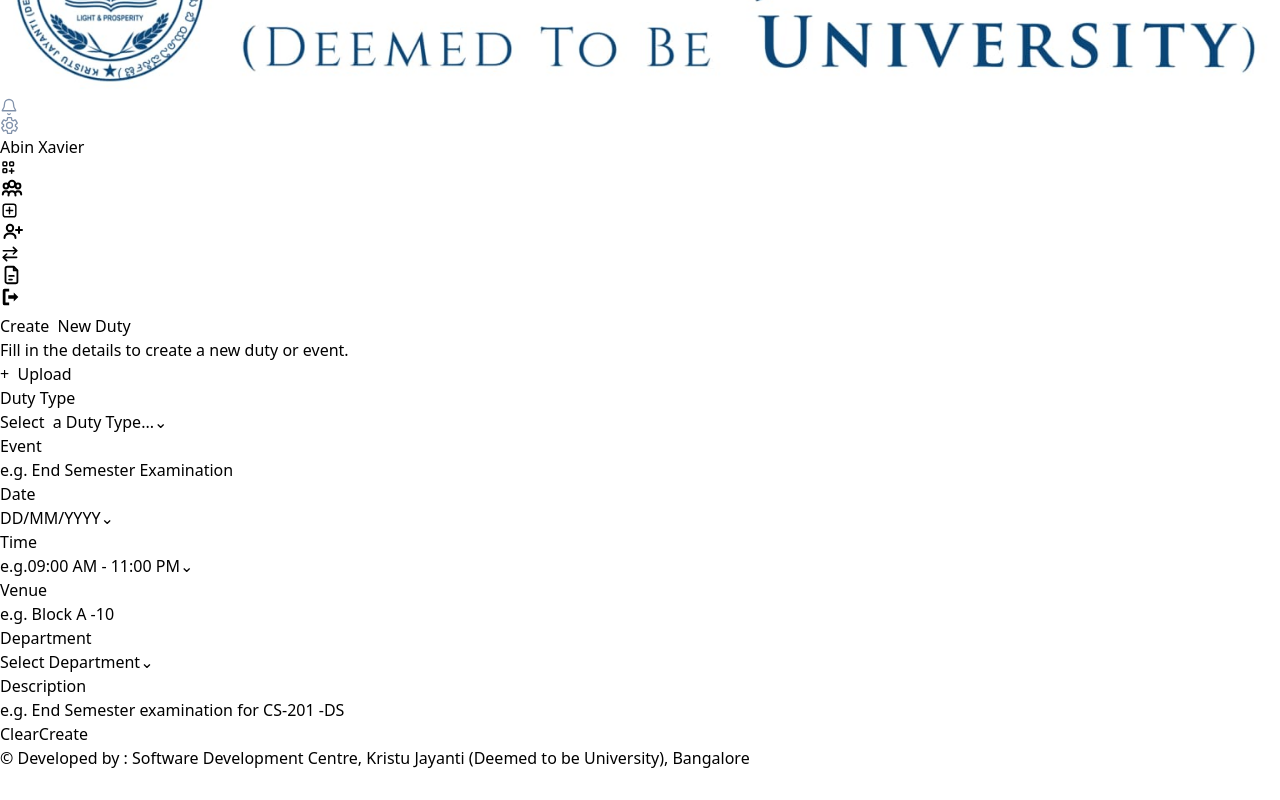
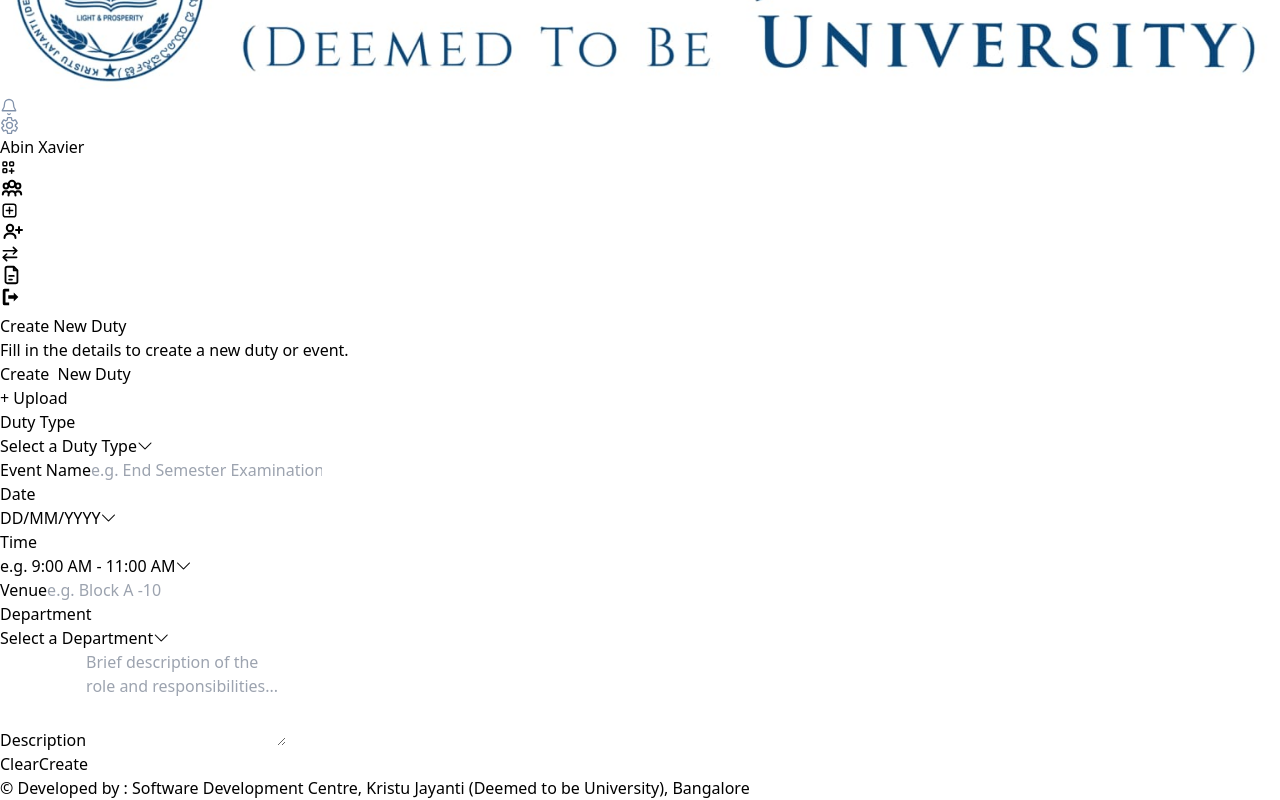
Before and after one commit to krithikavchristy-collab/duty_allotment, an Angular app in the folder Duty-Allotment-Frontend/: page /create-duty in a window 1280 px wide. Shown: the part 596-1396 px from the top of the page. Before the commit the page ends 1366 px from the top, so only its background shows below. Built offline with nearby package versions, Linux system fonts and the light colour scheme.

Commit message:
updated create duty

```diff
--- a/Duty-Allotment-Frontend/src/app/pages/create-duty/create-duty.component.html
+++ b/Duty-Allotment-Frontend/src/app/pages/create-duty/create-duty.component.html
@@ -1,89 +1,101 @@
-<section class="min-h-full bg-[#fafafd] px-[42px] pt-[32px]">
+<section class="min-h-full bg-[#fafafd] px-10 pt-6">
 
-  <div class="flex justify-between items-start pr-[190px]">
-    <div>
-      <h1 class="text-[42px] font-bold text-[#202020] leading-none">
-        Create&nbsp; New Duty
-      </h1>
+  <!-- Breadcrumb / page label -->
+  <p class="text-[13px] font-semibold text-gray-800 mb-0.5">Create New Duty</p>
+  <p class="text-[12px] text-gray-400 mb-4">Fill in the details to create a new duty or event.</p>
 
-      <p class="text-[21px] text-gray-400 mt-[22px]">
-        Fill in the details to create a new duty or event.
-      </p>
-    </div>
+  <!-- Card -->
+  <div class="bg-white border border-gray-200 rounded-xl p-6 w-full max-w-[720px]">
 
-    <button class="mt-[42px] w-[122px] h-[48px] bg-blue-600 text-white rounded-[10px] text-[18px] shadow-lg">
-      +&nbsp; Upload
+    <!-- Card Header -->
+    <div class="flex items-center justify-between mb-6">
+      <h2 class="text-[16px] font-semibold text-gray-800">Create &nbsp;New Duty</h2>
+      <button class="bg-blue-600 hover:bg-blue-700 text-white text-[13px] font-medium px-4 py-2 rounded-md shadow-sm">
+        + Upload
       </button>
     </div>
 
-  <div class="mt-[22px] grid grid-cols-2 gap-x-[180px] gap-y-[32px] w-[1010px] ml-[25px]">
+    <!-- Form Grid -->
+    <div class="grid grid-cols-2 gap-x-6 gap-y-4">
 
+      <!-- Duty Type -->
       <div>
-      <label class="block text-[22px] font-medium mb-[4px]">Duty Type</label>
-      <div class="w-[370px] h-[54px] border border-gray-300 rounded-[9px] bg-white flex items-center justify-between px-[16px]">
-        <span class="text-[20px] text-gray-400">Select&nbsp; a Duty Type...</span>
-        <span class="text-[34px] text-gray-500 leading-none">⌄</span>
+        <label class="block text-[13px] font-medium text-gray-700 mb-1">Duty Type</label>
+        <div class="flex items-center justify-between border border-gray-300 rounded-md px-3 h-[36px] bg-white cursor-pointer">
+          <span class="text-[13px] text-gray-400">Select a Duty Type</span>
+          <i class="bi bi-chevron-down text-gray-400 text-[12px]"></i>
         </div>
       </div>
 
+      <!-- Event Name -->
       <div>
-      <label class="block text-[22px] font-medium mb-[2px]">Event</label>
-      <div class="w-[360px] h-[23px] border border-gray-300 rounded-[12px] bg-white flex items-center px-[16px]">
-        <span class="text-[19px] text-gray-400">e.g. End Semester Examination</span>
+        <label class="block text-[13px] font-medium text-gray-700 mb-1">Event Name</label>
+        <input
+          type="text"
+          placeholder="e.g. End Semester Examination"
+          class="w-full border border-gray-300 rounded-md px-3 h-[36px] text-[13px] text-gray-700 placeholder:text-gray-400 bg-white outline-none focus:border-blue-400"
+        />
+      </div>
+
+      <!-- Date -->
+      <div>
+        <label class="block text-[13px] font-medium text-gray-700 mb-1">Date</label>
+        <div class="flex items-center justify-between border border-gray-300 rounded-md px-3 h-[36px] bg-white cursor-pointer">
+          <span class="text-[13px] text-gray-400">DD/MM/YYYY</span>
+          <i class="bi bi-chevron-down text-gray-400 text-[12px]"></i>
         </div>
       </div>
 
+      <!-- Time -->
       <div>
-      <label class="block text-[22px] font-medium mb-[7px]">Date</label>
-      <div class="w-[373px] h-[64px] border border-gray-300 rounded-[10px] bg-white flex items-center justify-between px-[16px]">
-        <span class="text-[22px] text-gray-400">DD/MM/YYYY</span>
-        <span class="text-[34px] text-gray-500 leading-none">⌄</span>
+        <label class="block text-[13px] font-medium text-gray-700 mb-1">Time</label>
+        <div class="flex items-center justify-between border border-gray-300 rounded-md px-3 h-[36px] bg-white cursor-pointer">
+          <span class="text-[13px] text-gray-400">e.g. 9:00 AM - 11:00 AM</span>
+          <i class="bi bi-chevron-down text-gray-400 text-[12px]"></i>
         </div>
       </div>
 
+      <!-- Venue -->
       <div>
-      <label class="block text-[22px] font-medium mb-[7px]">Time</label>
-      <div class="w-[350px] h-[58px] border border-gray-300 rounded-[10px] bg-white flex items-center justify-between px-[16px]">
-        <span class="text-[20px] text-gray-400">e.g.09:00 AM - 11:00 PM</span>
-        <span class="text-[34px] text-gray-500 leading-none">⌄</span>
-      </div>
+        <label class="block text-[13px] font-medium text-gray-700 mb-1">Venue</label>
+        <input
+          type="text"
+          placeholder="e.g. Block A -10"
+          class="w-full border border-gray-300 rounded-md px-3 h-[36px] text-[13px] text-gray-700 placeholder:text-gray-400 bg-white outline-none focus:border-blue-400"
+        />
       </div>
 
+      <!-- Department -->
       <div>
-      <label class="block text-[22px] font-medium mb-[7px]">Venue</label>
-      <div class="w-[382px] h-[37px] border border-gray-300 rounded-[9px] bg-white flex items-center px-[16px]">
-        <span class="text-[19px] text-gray-400">e.g. Block A -10</span>
-      </div>
-    </div>
-
-    <div>
-      <label class="block text-[22px] font-medium mb-[7px]">Department</label>
-      <div class="w-[360px] h-[54px] border border-gray-300 rounded-[10px] bg-white flex items-center justify-between px-[16px]">
-        <span class="text-[20px] text-gray-400">Select Department</span>
-        <span class="text-[34px] text-gray-500 leading-none">⌄</span>
+        <label class="block text-[13px] font-medium text-gray-700 mb-1">Department</label>
+        <div class="flex items-center justify-between border border-gray-300 rounded-md px-3 h-[36px] bg-white cursor-pointer">
+          <span class="text-[13px] text-gray-400">Select a Department</span>
+          <i class="bi bi-chevron-down text-gray-400 text-[12px]"></i>
         </div>
       </div>
 
     </div>
 
-  <div class="mt-[32px] ml-[67px]">
-    <label class="block text-[22px] font-medium mb-[6px]">Description</label>
-
-    <div class="w-[785px] h-[34px] border border-gray-300 rounded-[9px] bg-white flex items-center px-[16px]">
-      <span class="text-[18px] text-gray-400">
-        e.g. End Semester examination for CS-201 -DS
-      </span>
-    </div>
+    <!-- Description — full width -->
+    <div class="mt-4">
+      <label class="block text-[13px] font-medium text-gray-700 mb-1">Description</label>
+      <textarea
+        rows="4"
+        placeholder="Brief description of the role and responsibilities..."
+        class="w-full border border-gray-300 rounded-md px-3 py-2 text-[13px] text-gray-700 placeholder:text-gray-400 bg-white outline-none focus:border-blue-400 resize-none"
+      ></textarea>
     </div>
 
-  <div class="mt-[92px] flex justify-end gap-[70px] pr-[185px]">
-    <button class="w-[80px] h-[38px] bg-white border border-gray-300 rounded-[8px] text-[16px]">
+    <!-- Action Buttons -->
+    <div class="flex items-center justify-end gap-3 mt-5">
+      <button class="px-5 py-2 border border-gray-300 rounded-md text-[13px] text-gray-600 bg-white hover:bg-gray-50">
         Clear
       </button>
-
-    <button class="w-[98px] h-[38px] bg-blue-600 text-white rounded-[8px] text-[16px] shadow-lg">
+      <button class="px-5 py-2 bg-blue-600 hover:bg-blue-700 text-white rounded-md text-[13px] font-medium shadow-sm">
         Create
       </button>
     </div>
 
+  </div>
+
 </section>
```
Lines whose indentation alone changed are shown as unchanged.
